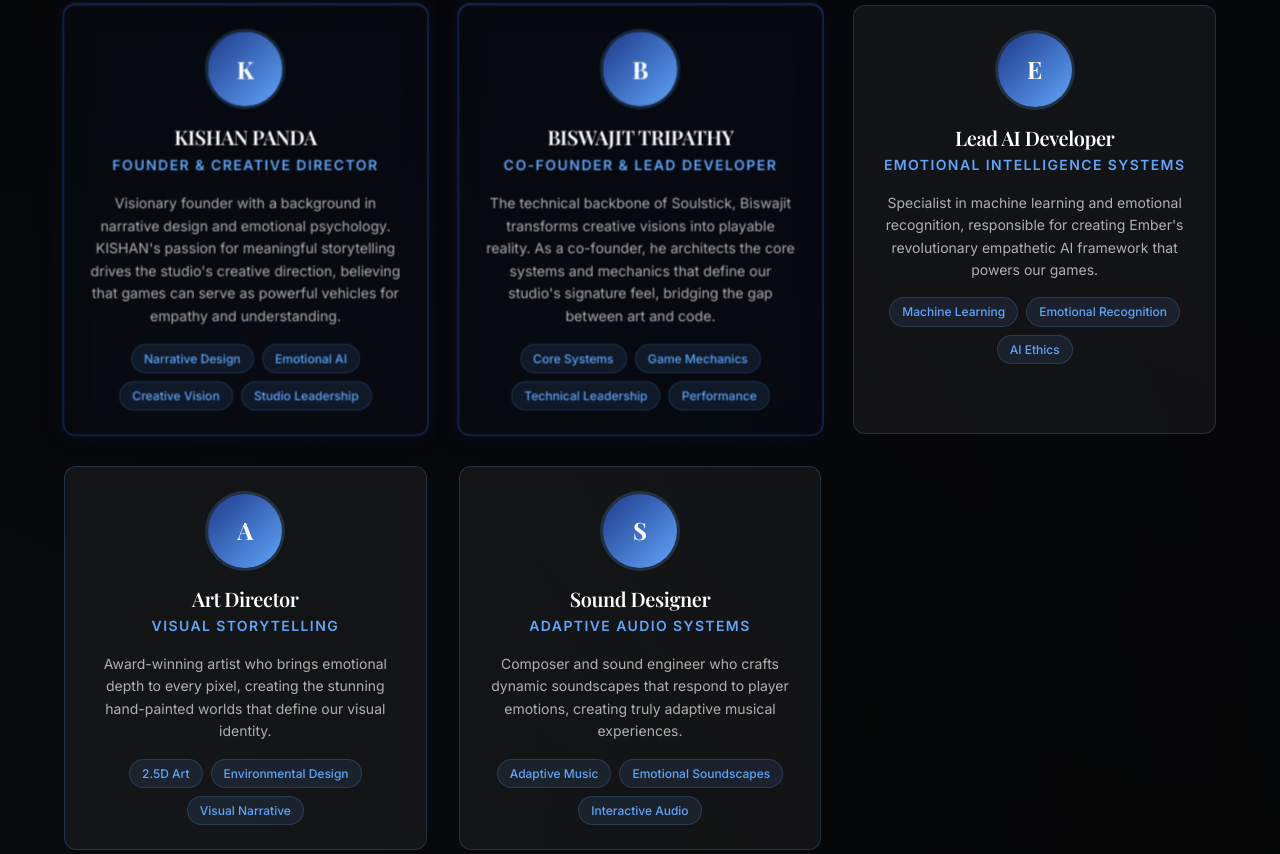
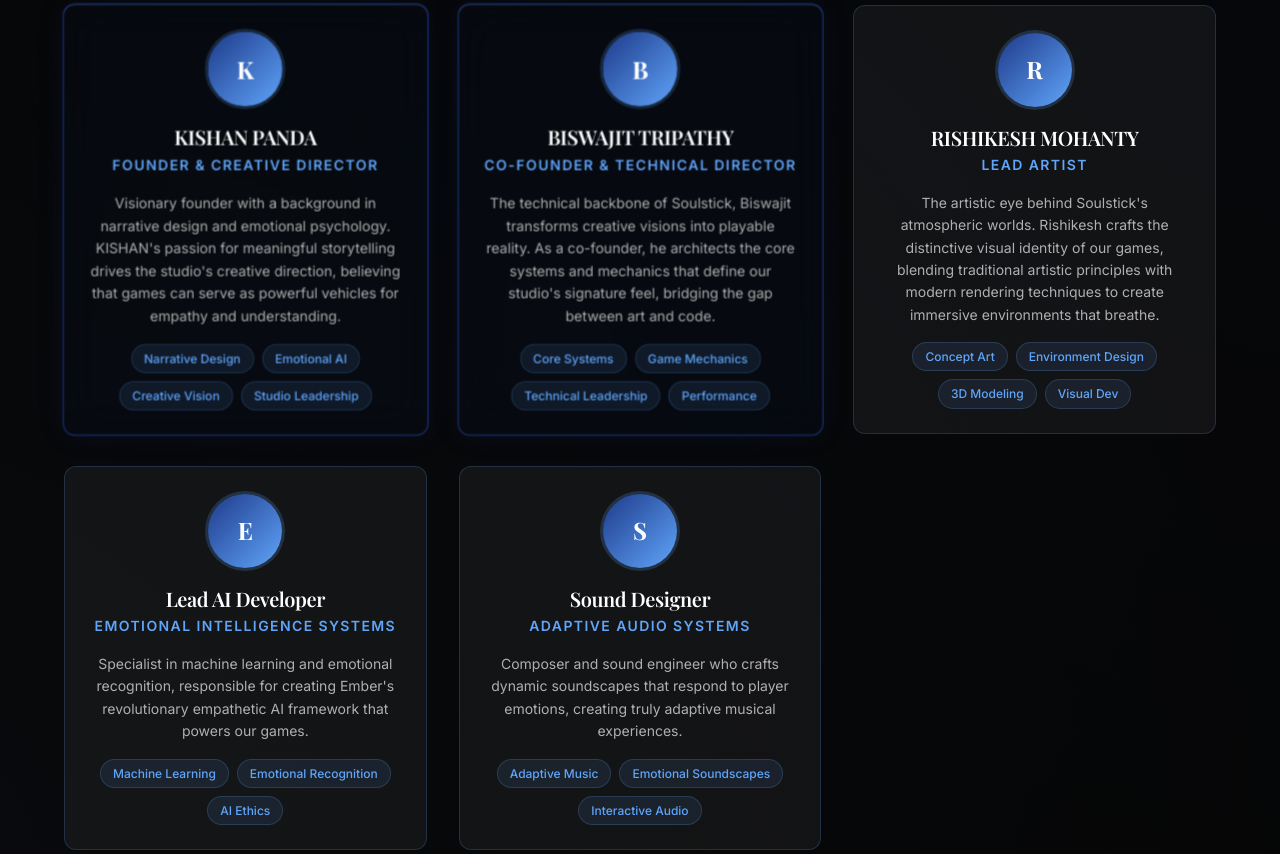
Before and after one commit to Divyajeet7978/Soulstick, a plain HTML site: page index.html in a window 1280 px wide. Shown: the part 2790-3644 px from the top of the page. Drawn offline with nearby package versions, Linux system fonts and the light colour scheme; animation ran at ten frames a second.

Commit message:
Added person and few other changes

```diff
--- a/index.html
+++ b/index.html
@@ -294,7 +294,7 @@
                             </div>
                             <div class="member-info">
                                 <h4 class="member-name">BISWAJIT TRIPATHY</h4>
-                                <p class="member-role">Co-Founder & Lead Developer</p>
+                                <p class="member-role">Co-Founder & Technical Director</p>
                                 <p class="member-bio">
                                     The technical backbone of Soulstick, Biswajit transforms creative visions into
                                     playable reality. As a co-founder, he architects the core systems and
@@ -306,6 +306,26 @@
                                     <span class="specialty">Game Mechanics</span>
                                     <span class="specialty">Technical Leadership</span>
                                     <span class="specialty">Performance</span>
+                                </div>
+                            </div>
+                        </div>
+                        <div class="team-member">
+                            <div class="member-avatar">
+                                <div class="avatar-placeholder">R</div>
+                            </div>
+                            <div class="member-info">
+                                <h4 class="member-name">RISHIKESH MOHANTY</h4>
+                                <p class="member-role">Lead Artist</p>
+                                <p class="member-bio">
+                                    The artistic eye behind Soulstick's atmospheric worlds. Rishikesh crafts the
+                                    distinctive visual identity of our games, blending traditional artistic principles
+                                    with modern rendering techniques to create immersive environments that breathe.
+                                </p>
+                                <div class="member-specialties">
+                                    <span class="specialty">Concept Art</span>
+                                    <span class="specialty">Environment Design</span>
+                                    <span class="specialty">3D Modeling</span>
+                                    <span class="specialty">Visual Dev</span>
                                 </div>
                             </div>
                         </div>
@@ -324,24 +344,6 @@
                                     <span class="specialty">Machine Learning</span>
                                     <span class="specialty">Emotional Recognition</span>
                                     <span class="specialty">AI Ethics</span>
-                                </div>
-                            </div>
-                        </div>
-                        <div class="team-member">
-                            <div class="member-avatar">
-                                <div class="avatar-placeholder">A</div>
-                            </div>
-                            <div class="member-info">
-                                <h4 class="member-name">Art Director</h4>
-                                <p class="member-role">Visual Storytelling</p>
-                                <p class="member-bio">
-                                    Award-winning artist who brings emotional depth to every pixel, creating
-                                    the stunning hand-painted worlds that define our visual identity.
-                                </p>
-                                <div class="member-specialties">
-                                    <span class="specialty">2.5D Art</span>
-                                    <span class="specialty">Environmental Design</span>
-                                    <span class="specialty">Visual Narrative</span>
                                 </div>
                             </div>
                         </div>
--- a/scripts/ember-cursor.js
+++ b/scripts/ember-cursor.js
@@ -25,7 +25,6 @@
 
         // Bind methods once
         this.handleMouseMove = this.handleMouseMove.bind(this);
-        this.handleTouch = this.handleTouch.bind(this);
 
         this.init();
     }
@@ -81,10 +80,6 @@
         document.addEventListener('mouseenter', () => this.activate(), opts);
         document.addEventListener('mouseleave', () => this.deactivate(), opts);
 
-        document.addEventListener('touchstart', this.handleTouch, opts);
-        document.addEventListener('touchmove', this.handleTouch, { passive: false });
-        document.addEventListener('touchend', () => this.deactivate(), opts);
-
         document.addEventListener('mousedown', () => this.scaleCursor(0.8));
         document.addEventListener('mouseup', () => this.scaleCursor(1));
     }
@@ -93,14 +88,6 @@
         this.mouse.x = e.clientX;
         this.mouse.y = e.clientY;
         if (!this.isActive) this.activate();
-    }
-
-    handleTouch(e) {
-        if (e.touches.length > 0) {
-            this.mouse.x = e.touches[0].clientX;
-            this.mouse.y = e.touches[0].clientY;
-            if (!this.isActive) this.activate();
-        }
     }
 
     activate() {
```
